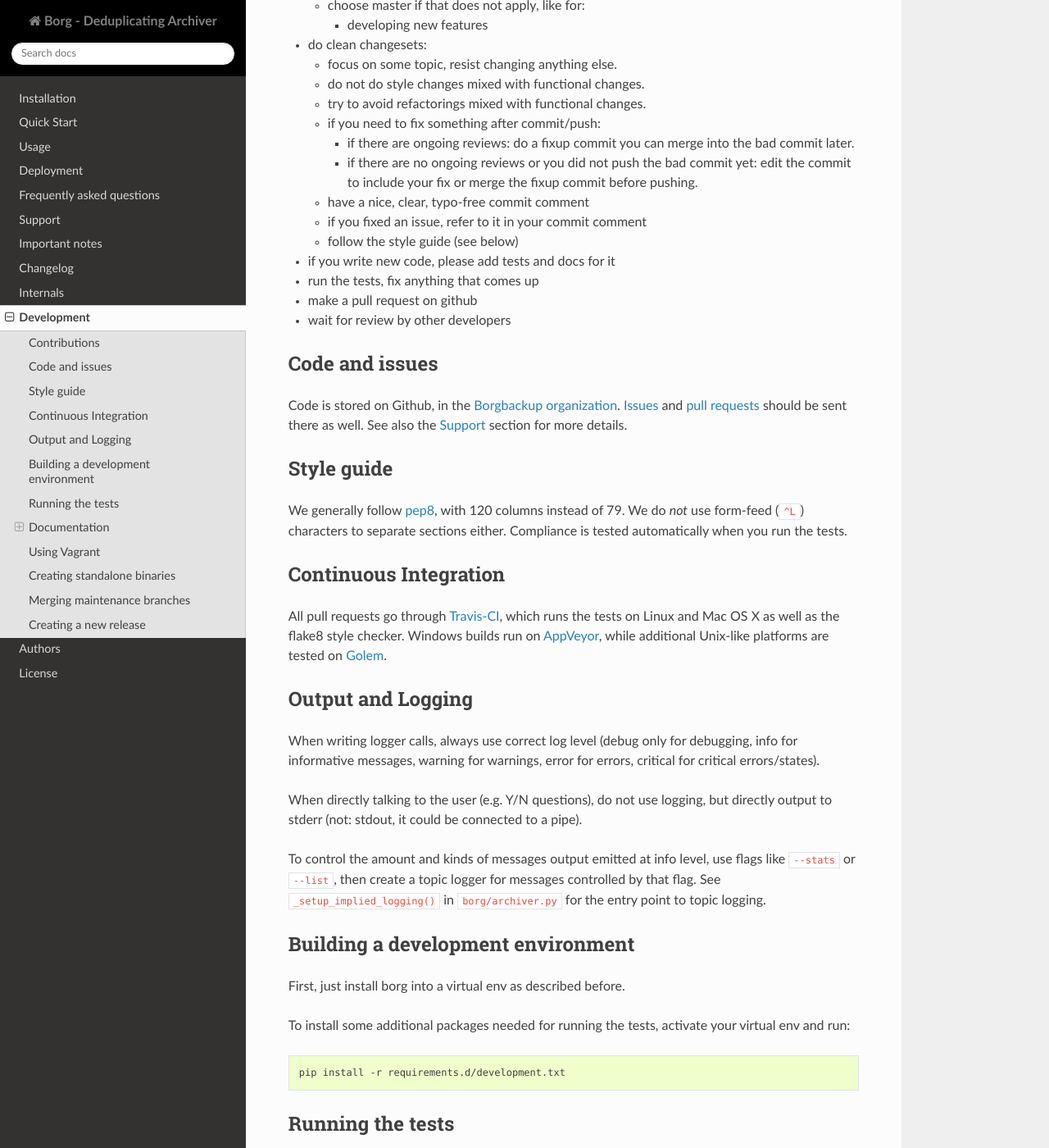
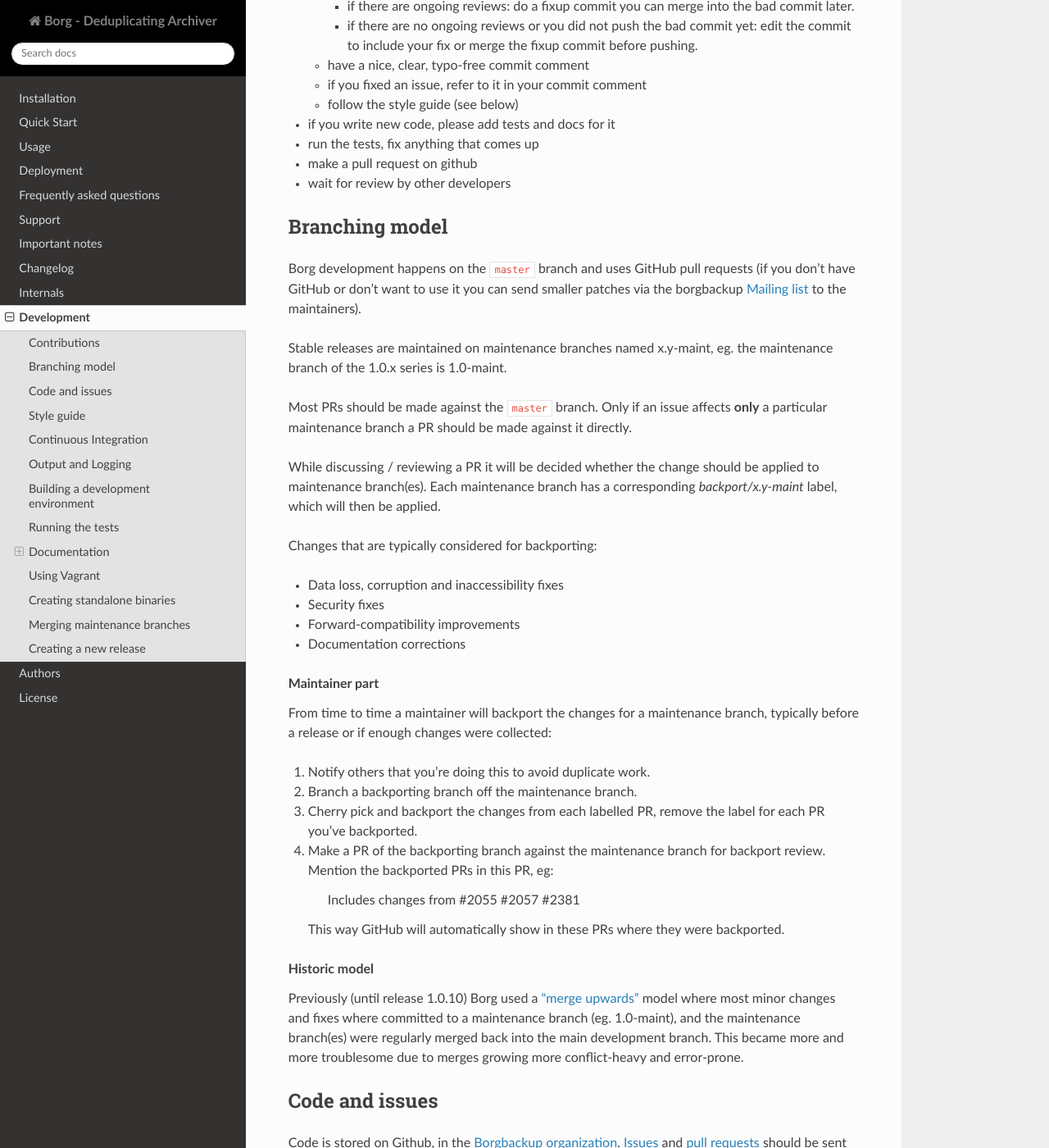
Before and after one commit to borgbackup/borg, a Sphinx documentation site: the page built from docs/development.rst, in a window 1280 px wide and 1400 px high, scrolled down 581 px. Shown: the whole window at 82% size. Built offline with Sphinx 7.4.7 and the Read the Docs theme 2.0.0, drawn with Linux system fonts in a browser that asks for light colours; pages that are not in the unit, such as notebooks, are missing from menus; the version number could not be read and is left out; some of the changed text lies outside the part shown.

Commit message:
new branching model

```diff
--- a/docs/development.rst
+++ b/docs/development.rst
@@ -19,18 +19,7 @@ Some guidance for contributors:
 
 - discuss about changes on github issue tracker, IRC or mailing list
 
-- choose the branch you base your changesets on wisely:
-
-  - choose x.y-maint for stuff that should go into next x.y.z release
-    (it usually gets merged into master branch later also), like:
-
-    - bug fixes (code or docs)
-    - missing *important* (and preferably small) features
-    - docs rearrangements (so stuff stays in-sync to avoid merge
-      troubles in future)
-  - choose master if that does not apply, like for:
-
-    - developing new features
+- make your PRs on the ``master`` branch (see `Branching Model`_ for details)
 
 - do clean changesets:
 
@@ -55,6 +44,59 @@ Some guidance for contributors:
 - make a pull request on github
 
 - wait for review by other developers
+
+Branching model
+---------------
+
+Borg development happens on the ``master`` branch and uses GitHub pull
+requests (if you don't have GitHub or don't want to use it you can
+send smaller patches via the borgbackup :ref:`mailing_list` to the maintainers).
+
+Stable releases are maintained on maintenance branches named x.y-maint, eg.
+the maintenance branch of the 1.0.x series is 1.0-maint.
+
+Most PRs should be made against the ``master`` branch. Only if an
+issue affects **only** a particular maintenance branch a PR should be
+made against it directly.
+
+While discussing / reviewing a PR it will be decided whether the
+change should be applied to maintenance branch(es). Each maintenance
+branch has a corresponding *backport/x.y-maint* label, which will then
+be applied.
+
+Changes that are typically considered for backporting:
+
+- Data loss, corruption and inaccessibility fixes
+- Security fixes
+- Forward-compatibility improvements
+- Documentation corrections
+
+.. rubric:: Maintainer part
+
+From time to time a maintainer will backport the changes for a
+maintenance branch, typically before a release or if enough changes
+were collected:
+
+1. Notify others that you're doing this to avoid duplicate work.
+2. Branch a backporting branch off the maintenance branch.
+3. Cherry pick and backport the changes from each labelled PR, remove
+   the label for each PR you've backported.
+4. Make a PR of the backporting branch against the maintenance branch
+   for backport review. Mention the backported PRs in this PR, eg:
+
+       Includes changes from #2055 #2057 #2381
+
+   This way GitHub will automatically show in these PRs where they
+   were backported.
+
+.. rubric:: Historic model
+
+Previously (until release 1.0.10) Borg used a `"merge upwards"
+<https://git-scm.com/docs/gitworkflows#_merging_upwards>`_ model where
+most minor changes and fixes where committed to a maintenance branch
+(eg. 1.0-maint), and the maintenance branch(es) were regularly merged
+back into the main development branch. This became more and more
+troublesome due to merges growing more conflict-heavy and error-prone.
 
 Code and issues
 ---------------
--- a/docs/support.rst
+++ b/docs/support.rst
@@ -28,6 +28,7 @@ nickname you get by typing "/nick mydesirednickname"):
 
 http://webchat.freenode.net/?randomnick=1&channels=%23borgbackup&uio=MTY9dHJ1ZSY5PXRydWUa8
 
+.. _mailing_list:
 
 Mailing list
 ------------
```
